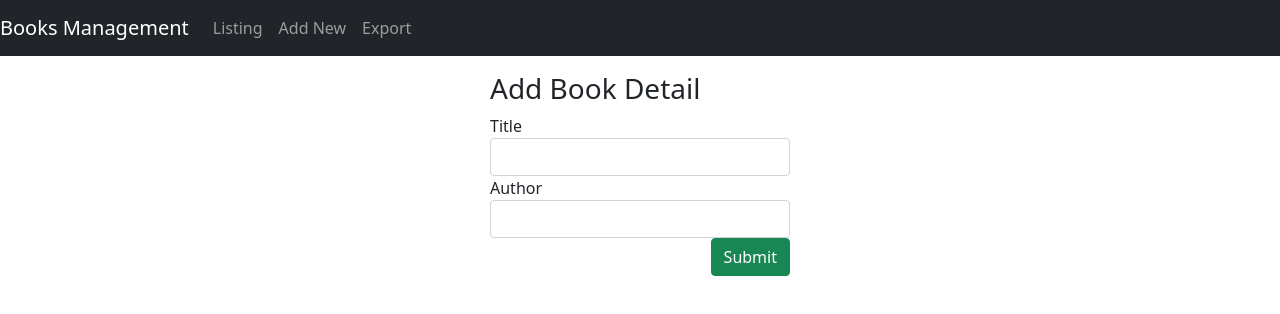
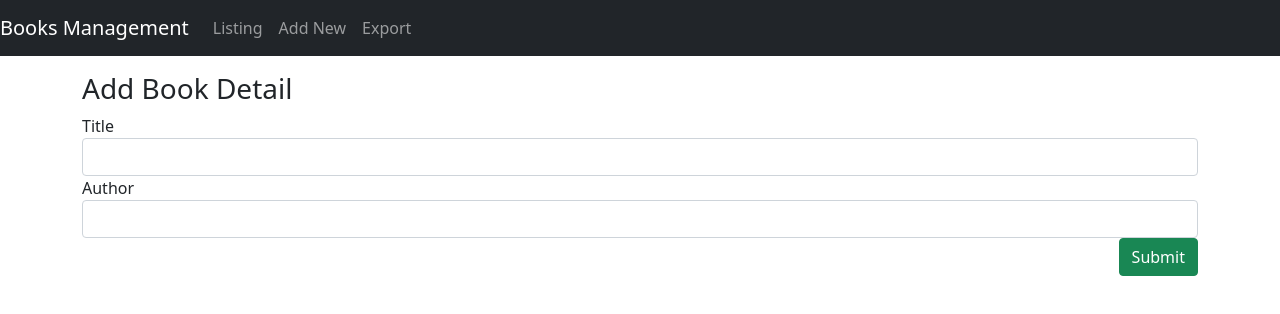
Before and after one commit to yul-klj/react-assessment, a React (Create React App) app: page /add in a window 1280 px wide. Shown: the top 314 px of the page. Built offline with nearby package versions, Linux system fonts and the light colour scheme.

Commit message:
Remove unused class, add red font color class

```diff
--- a/src/App.css
+++ b/src/App.css
@@ -2,14 +2,8 @@
   cursor: pointer;
 }
 
-.submit-form {
-  max-width: 300px;
-  margin: auto;
-}
-
-.edit-form {
-  max-width: 300px;
-  margin: auto;
+.red {
+  color: red;
 }
 
 .icon {
```
